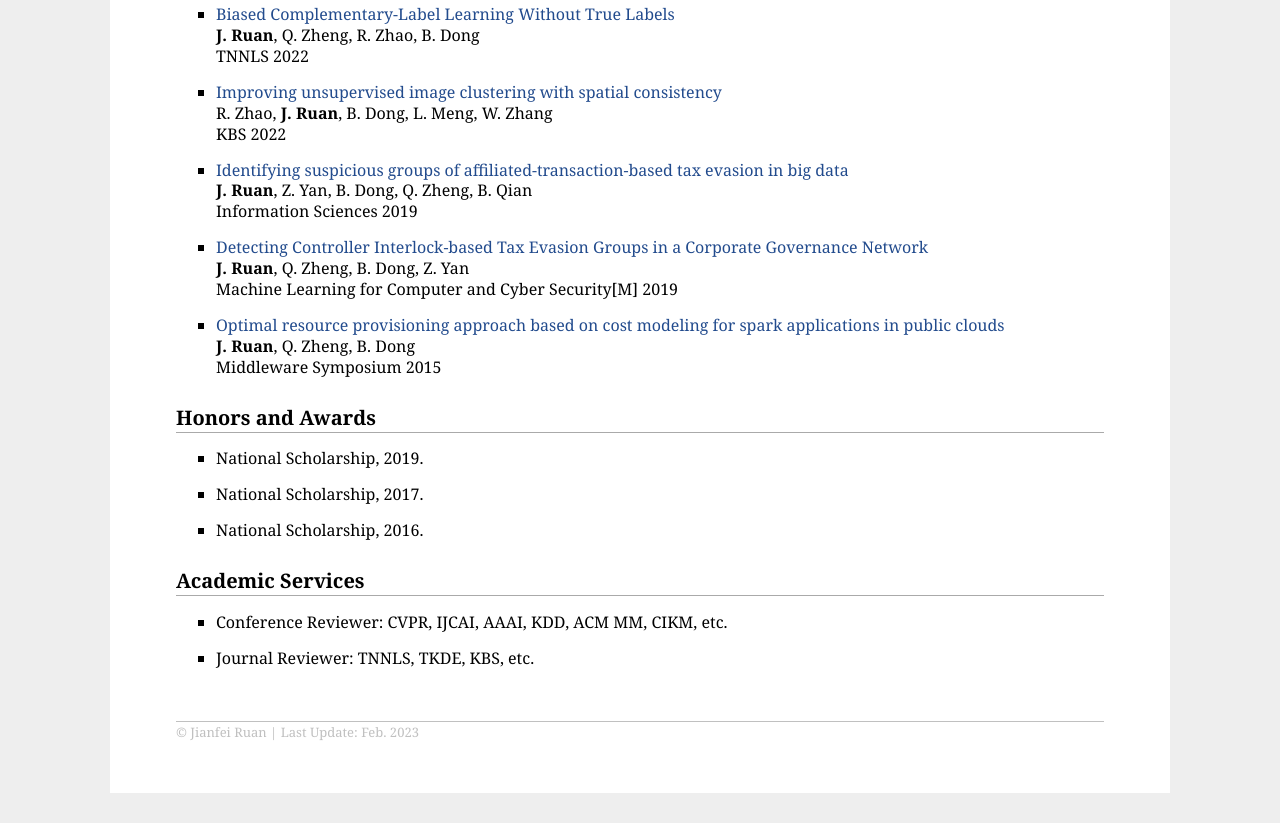
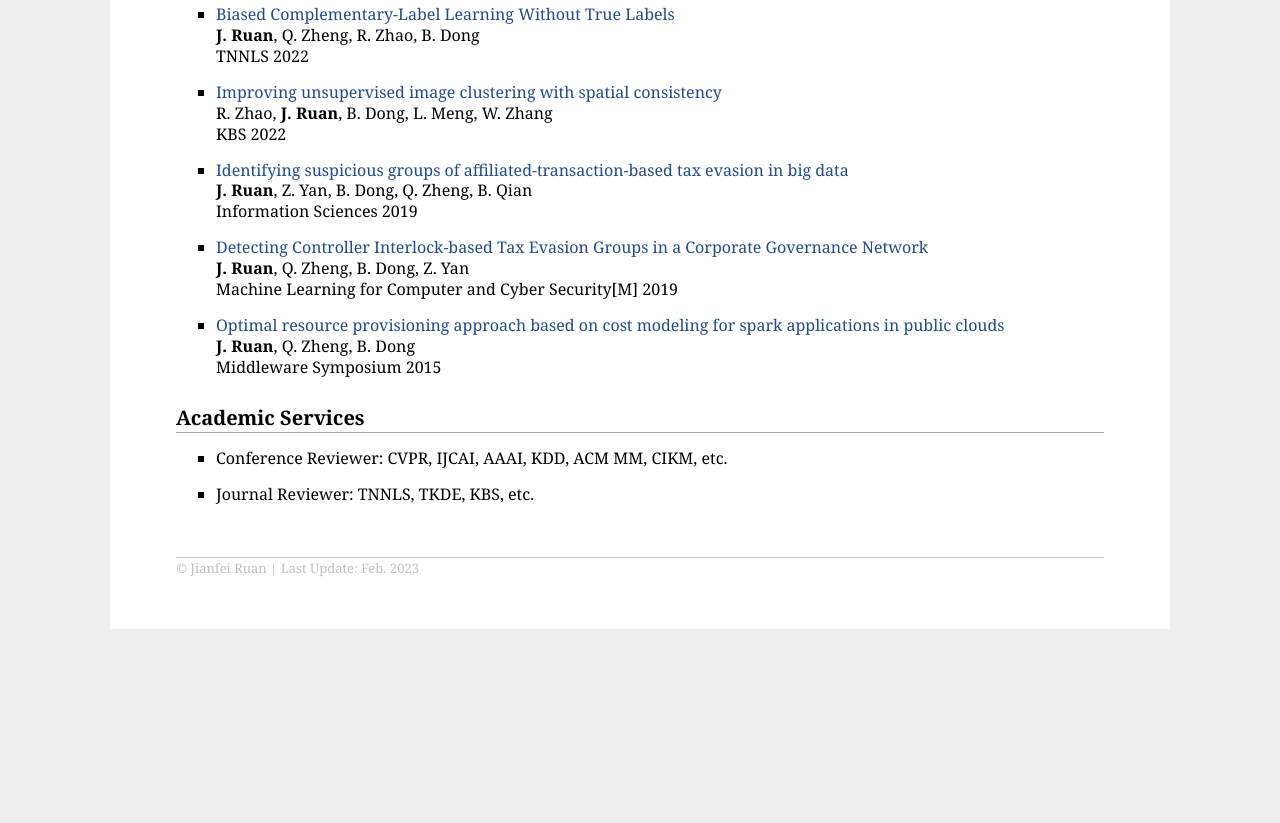
Before and after one commit to jianfei-ruan/jianfei-ruan.github.io, a plain HTML site: page index.html in a window 1280 px wide. Shown: the part 635-1458 px from the top of the page. After the commit the page ends 1294 px from the top, so only its background shows below. Drawn offline with Linux system fonts and the light colour scheme.

Commit message:
Update index.html

```diff
--- a/index.html
+++ b/index.html
@@ -115,13 +115,13 @@ Tackling Instance-Dependent Label Noise with Class Rebalance and Geometric Regul
 </ul>
 
 
-<h2>Honors and Awards</h2>
+<!-- <h2>Honors and Awards</h2>
 
 <ul>
     <li><p> National Scholarship, 2019. </p></li>
     <li><p> National Scholarship, 2017. </p></li>
     <li><p> National Scholarship, 2016. </p></li>
-</ul>
+</ul>  -->
 
 <h2>Academic Services</h2>
 
```
